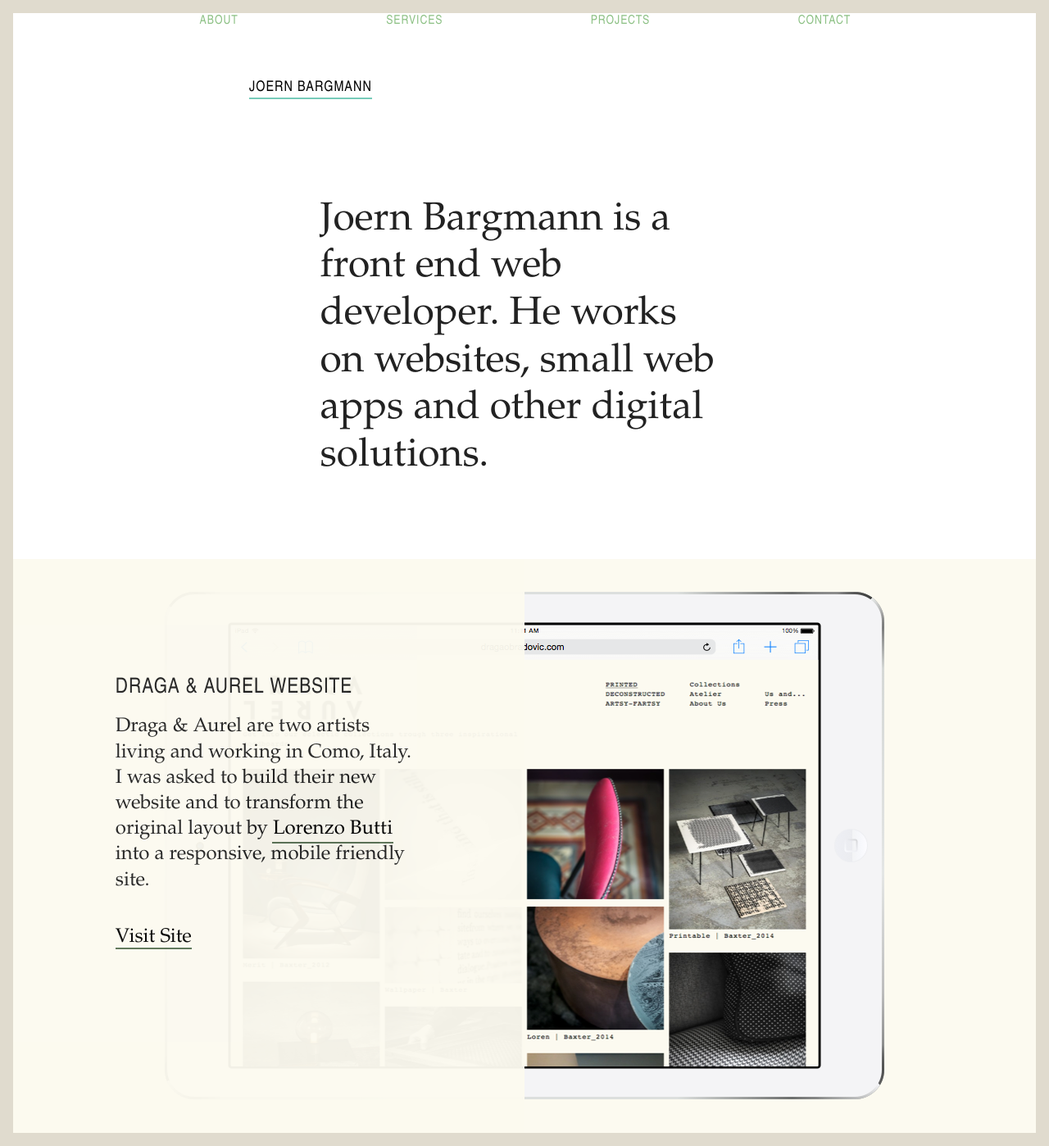
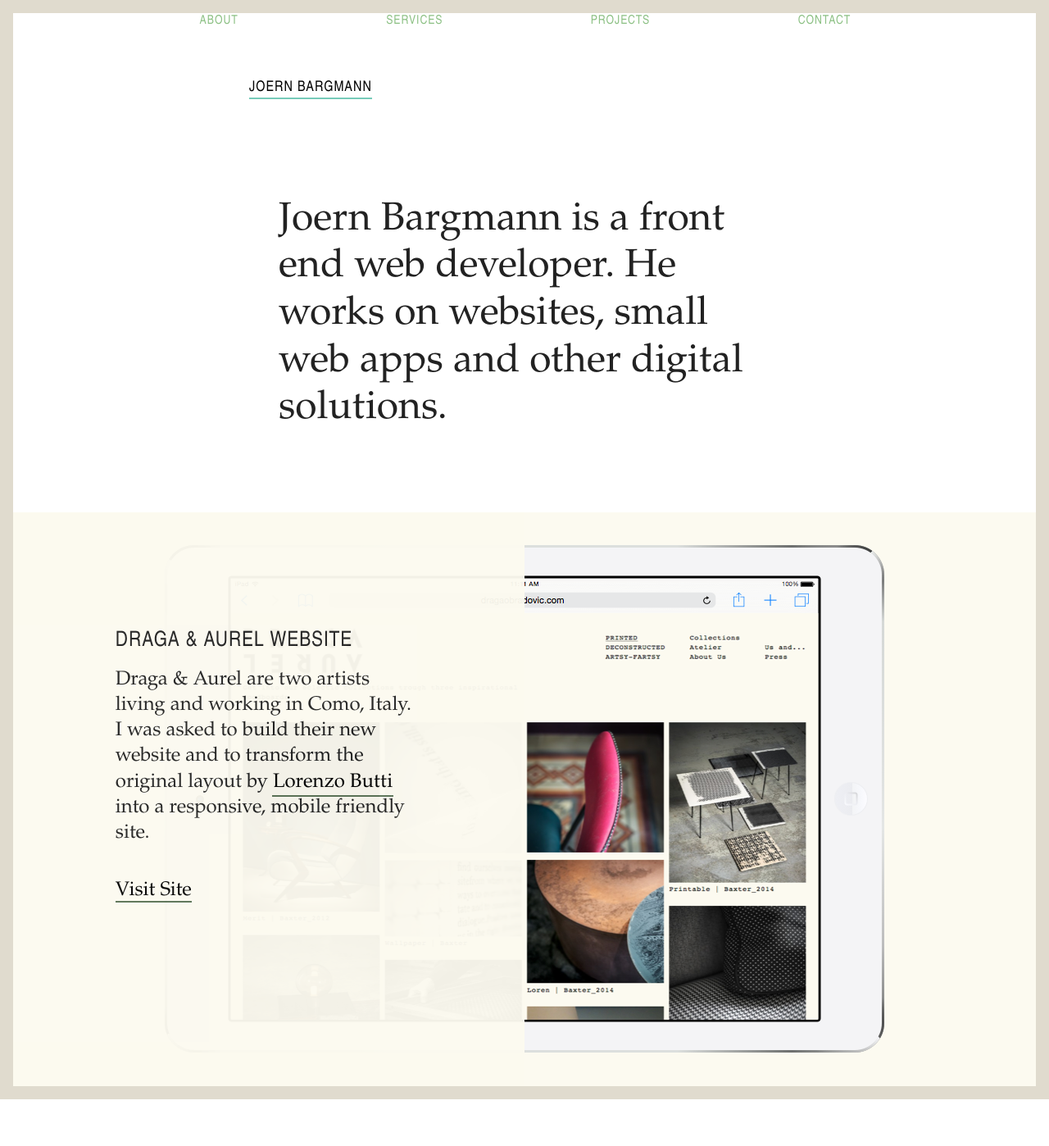
Before and after one commit to joernba/joernba.github.io, a Jekyll site: the page built from index.html, in a window 1280 px wide. Shown: the whole page at 82% size. Built offline with Jekyll 4.4.1, drawn with Linux system fonts in a browser that asks for light colours; after the commit the page ends 1341 px from its top, so only the background shows below that.

Commit message:
optimized bio on home
Signed-off-by: Joern Bargmann <joernba@gmail.com>

```diff
--- a/_sass/pages/_page-home.scss
+++ b/_sass/pages/_page-home.scss
@@ -1,11 +1,14 @@
 .short-bio {
   font-size: 3rem;
   line-height: 1.2;
-  margin: 6rem 0;
+  margin: 6rem auto;
+  width: 600px;
   @include media(not-large) {
     font-size: 2rem;
+    width: 400px;
   }
   @include media(mobile-only) {
     font-size: 1rem;
+    width: 190px;
   }
 }
--- a/index.html
+++ b/index.html
@@ -3,10 +3,8 @@ layout: default
 ---
 
 <div class="home">
-  <div class="inner">
-    <div class="short-bio">
-      {{ site.description }}
-    </div>
+  <div class="short-bio">
+    {{ site.description }}
   </div>
 
   <ul class="projects-list">
```
